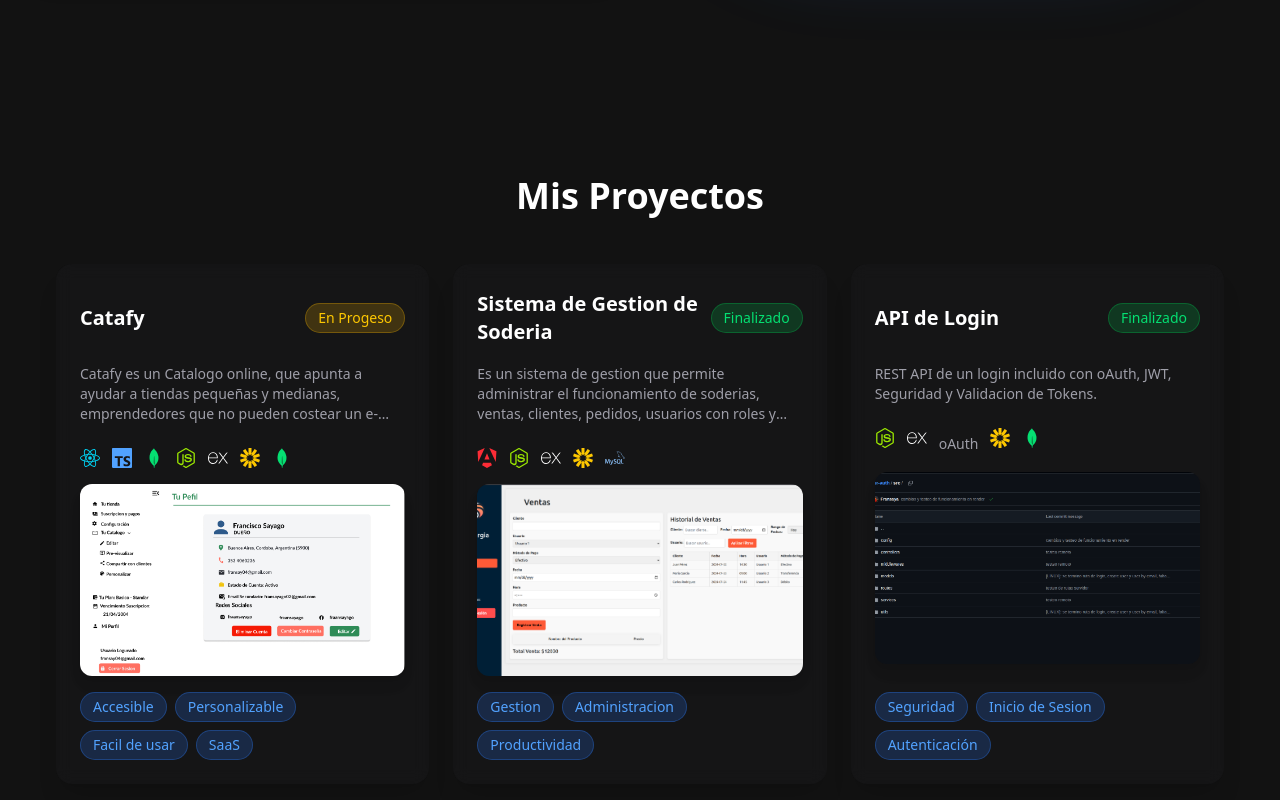
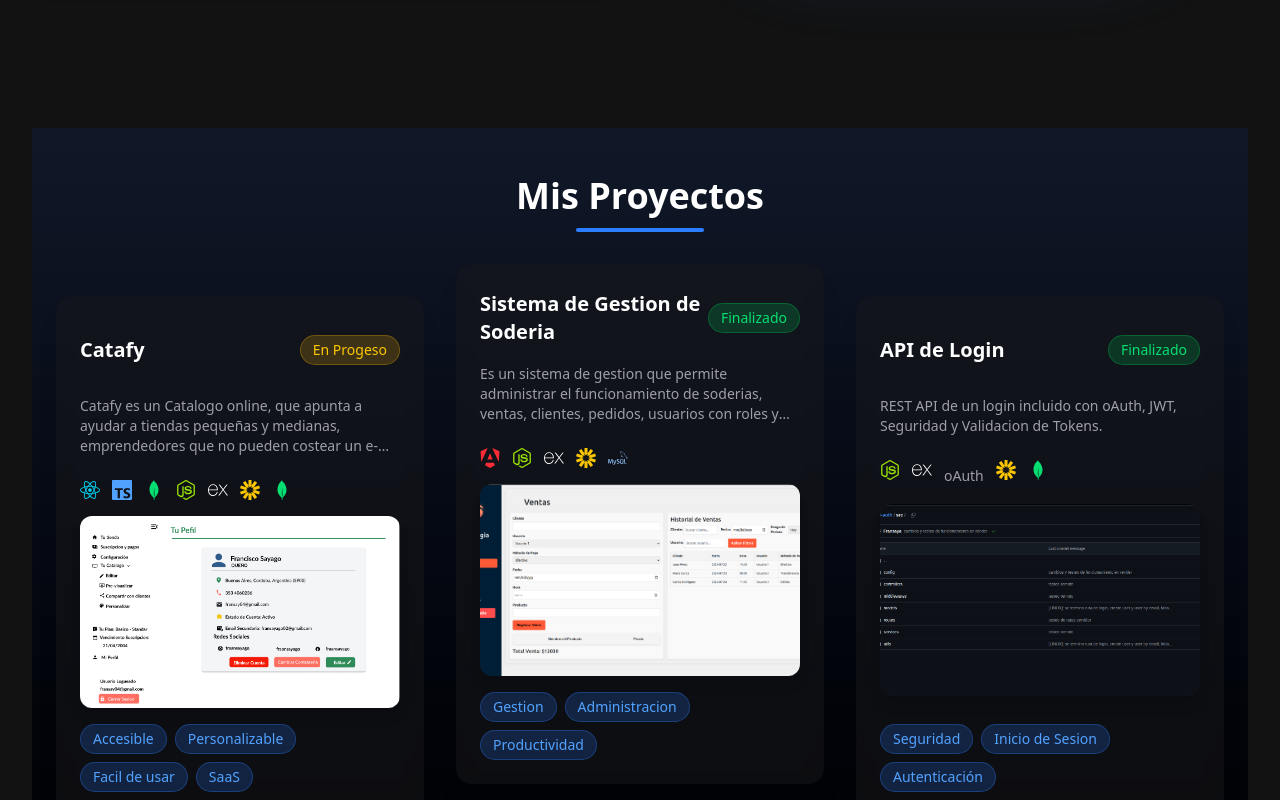
Before and after one commit to Fransaya/portfolio, a React (Vite) app: page / in a window 1280 px wide. Shown: the part 1400-2200 px from the top of the page. Built offline with nearby package versions, Linux system fonts and the light colour scheme.

Commit message:
feature: upgrades visual

```diff
--- a/src/modules/projects/Project.tsx
+++ b/src/modules/projects/Project.tsx
@@ -7,15 +7,25 @@ import projects from "../../assets/json/projects.json";
 
 export const ProjectComponent: React.FC = () => {
   return (
-    <div className="min-h-screen py-12 px-6">
-      <h1 className="text-4xl font-bold text-white text-center mb-12">
-        Mis Proyectos
+    <div className="min-h-screen py-12 px-6 bg-gradient-to-b from-gray-900 to-black">
+      <h1 className="text-4xl font-bold text-white text-center mb-12 relative">
+        <span className="relative z-10">Mis Proyectos</span>
+        <div className="absolute -bottom-4 left-1/2 transform -translate-x-1/2 w-32 h-1 bg-blue-500 rounded-full"></div>
       </h1>
 
-      <div className="grid grid-cols-1 sm:grid-cols-2 xl:grid-cols-3 gap-6 max-w-7xl mx-auto">
-        {(projects as Project[]).map((project, i) => (
-          <ProjectCard key={i} project={project} />
-        ))}
+      <div className="relative max-w-7xl mx-auto">
+        <div className="grid grid-cols-1 md:grid-cols-2 lg:grid-cols-3 gap-8">
+          {(projects as Project[]).map((project, i) => (
+            <div
+              key={i}
+              className={`transform transition-all duration-500 hover:scale-105 hover:-translate-y-2 ${
+                i % 2 === 0 ? "md:translate-y-8" : ""
+              }`}
+            >
+              <ProjectCard project={project} />
+            </div>
+          ))}
+        </div>
       </div>
     </div>
   );
```
